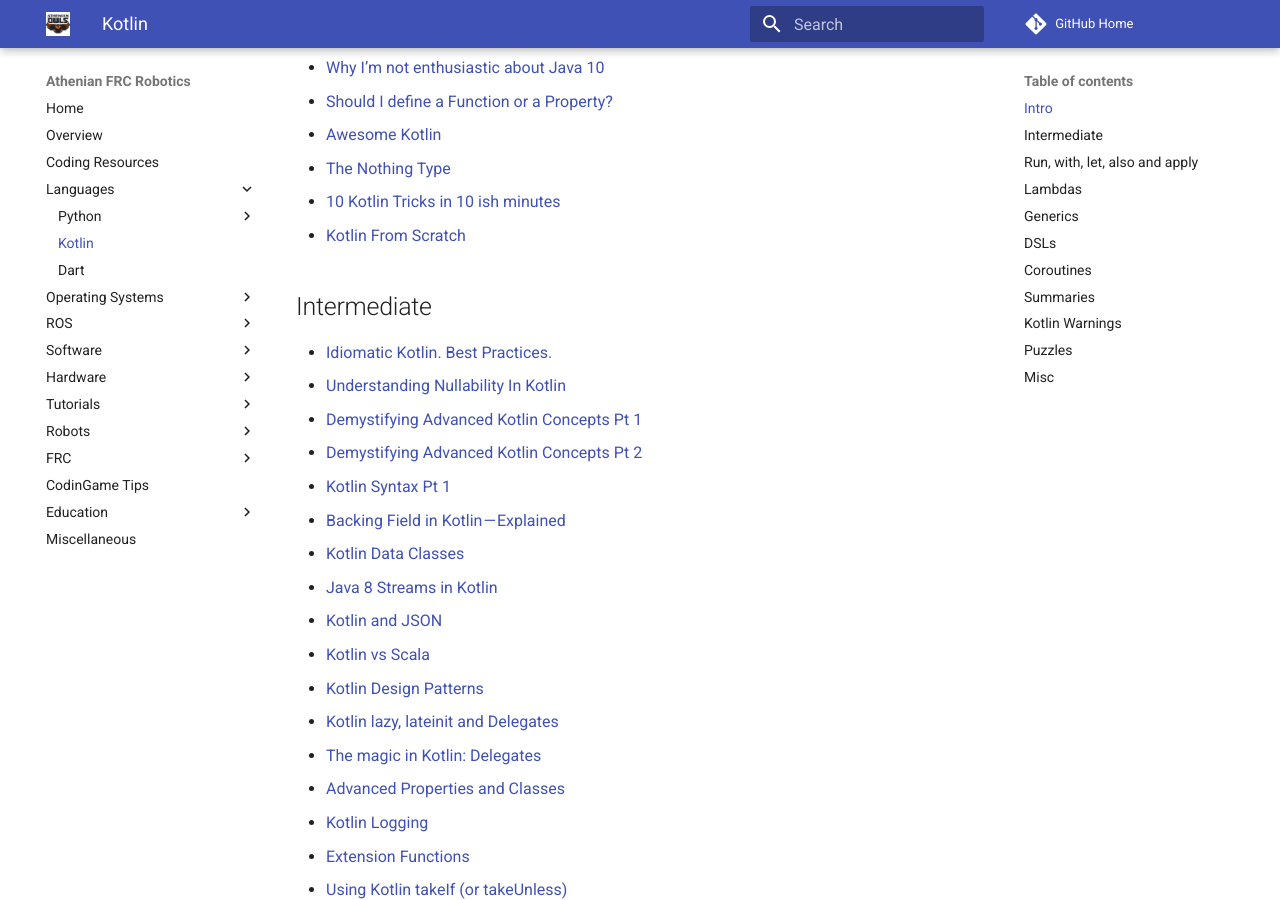
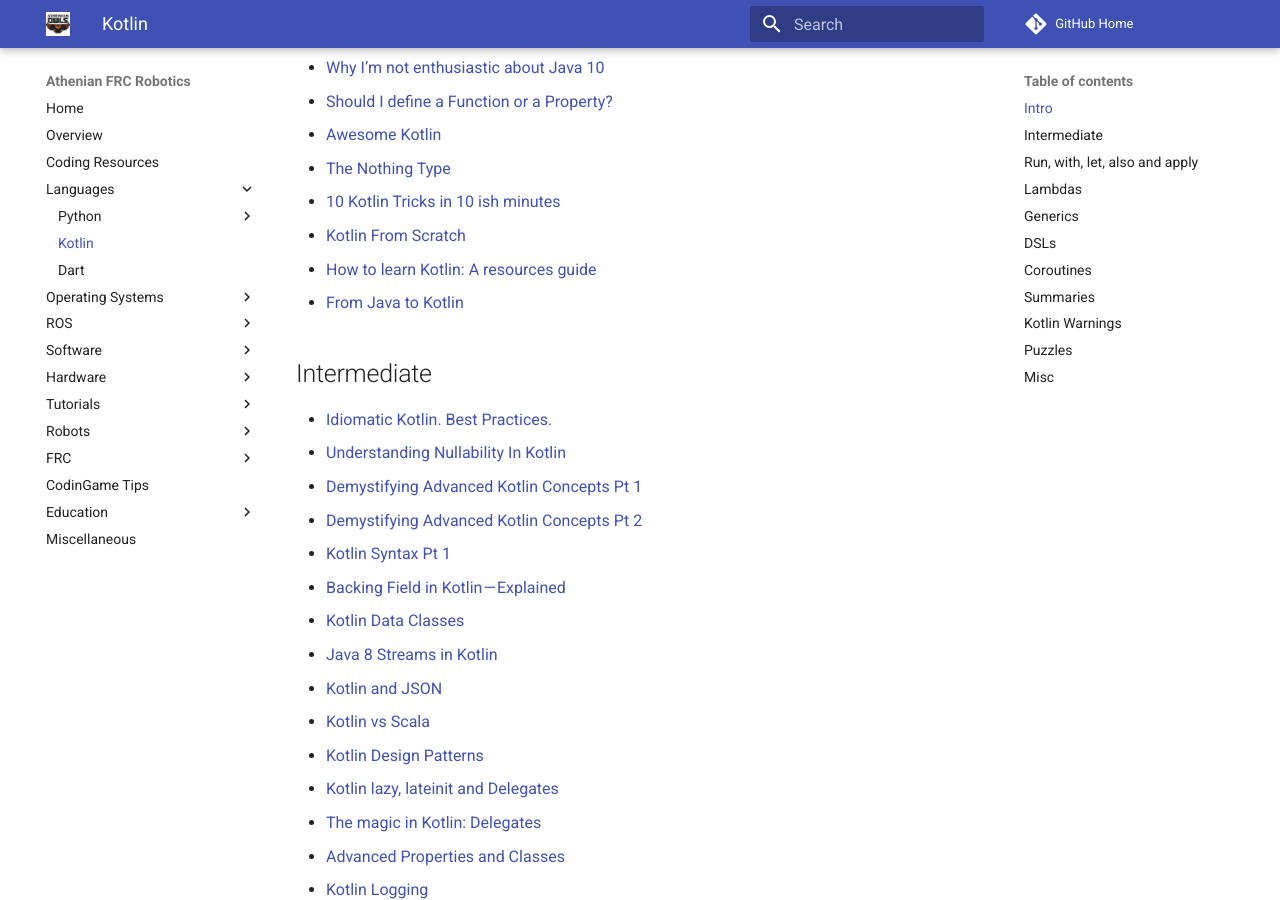
Before and after one commit to athenian-robotics/athenian-robotics-mkdocs, an MkDocs documentation site: the page built from docs/kotlin.md, in a window 1280 px wide and 900 px high, scrolled down 881 px. Built offline with MkDocs 1.6.1 and Material for MkDocs 9.7.7, drawn with Linux system fonts in a browser that asks for light colours; comment, search, counter and statistics services are not loaded.

Commit message:
Update docs

```diff
--- a/docs/kotlin.md
+++ b/docs/kotlin.md
@@ -28,6 +28,8 @@
 * [The Nothing Type](https://medium.com/@agrawalsuneet/the-nothing-type-kotlin-2e7df43b0111)
 * [10 Kotlin Tricks in 10 ish minutes](https://www.youtube.com/watch?v=0sPzDwS55wM)
 * [Kotlin From Scratch](https://code.tutsplus.com/series/kotlin-from-scratch--cms-1209)
+* [How to learn Kotlin: A resources guide ](https://www.techrepublic.com/article/how-to-learn-kotlin-a-resources-guide-for-developers/)
+* [From Java to Kotlin](https://github.com/MindorksOpenSource/from-java-to-kotlin)
 
 ## Intermediate
 * [Idiomatic Kotlin. Best Practices.](https://blog.philipphauer.de/idiomatic-kotlin-best-practices/)
```
